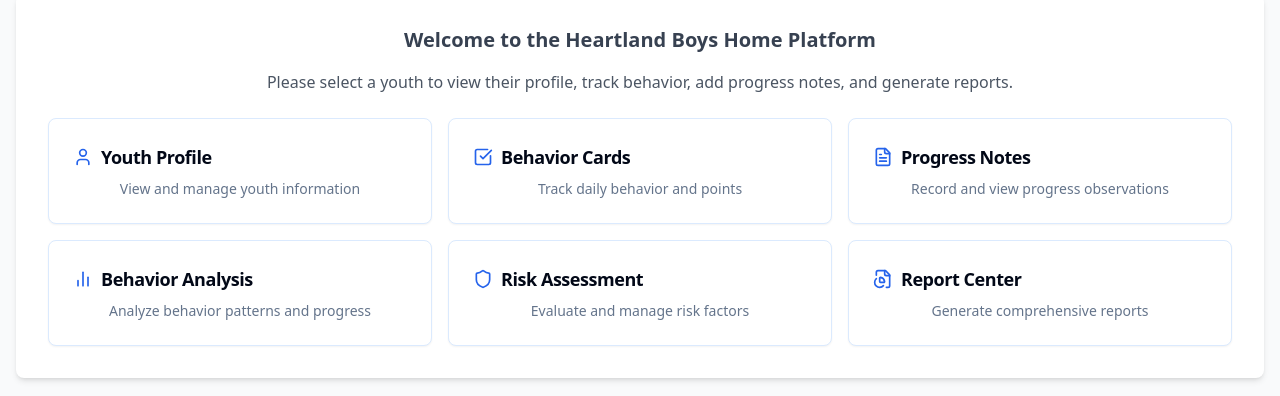
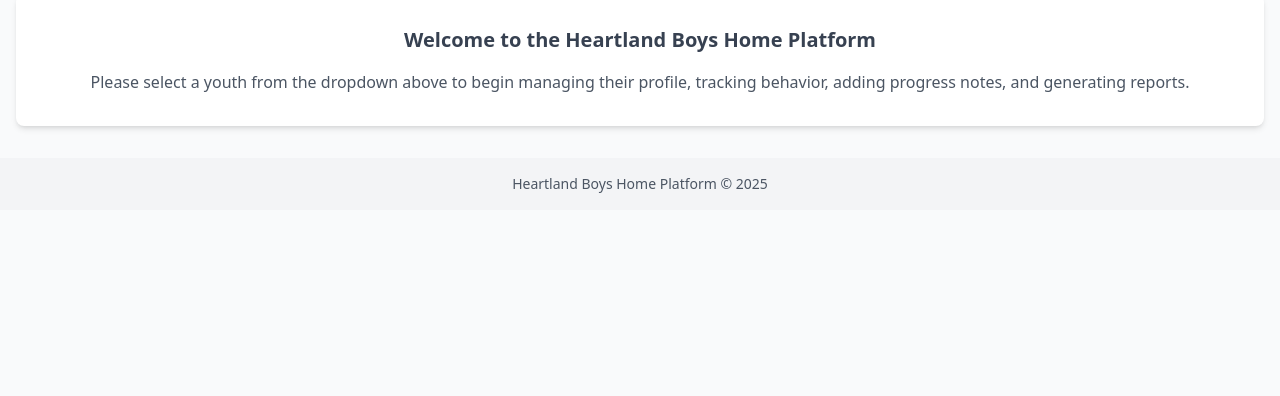
Before and after one commit to Strongman1380/Heartland-Care-Compass, a React (Vite) app: page / in a window 1280 px wide. Shown: the part 250-646 px from the top of the page. Built offline with nearby package versions, Linux system fonts and the light colour scheme; no server answers; the database is empty.

Commit message:
Remove useless OCR text

```diff
--- a/src/pages/Index.tsx
+++ b/src/pages/Index.tsx
@@ -10,7 +10,6 @@ import { ProgressNotes } from "@/components/notes/ProgressNotes";
 import { BehaviorAnalysis } from "@/components/analysis/BehaviorAnalysis";
 import { RiskAssessment } from "@/components/assessment/RiskAssessment";
 import { ReportCenter } from "@/components/reports/ReportCenter";
-import { Card, CardContent, CardDescription, CardHeader, CardTitle } from "@/components/ui/card";
 import { User, CheckSquare, FileText, BarChart2, Shield, FileChartPie } from "lucide-react";
 
 const Index = () => {
@@ -19,16 +18,6 @@ const Index = () => {
 
   // This is a placeholder for youth data until actual youth is selected
   const placeholderYouth = selectedYouthId ? { id: selectedYouthId } : null;
-
-  // Handle tab card click
-  const handleCardClick = (tabValue: string) => {
-    if (selectedYouthId) {
-      setSelectedTab(tabValue);
-    } else {
-      // If no youth is selected, show a message instead of changing tabs
-      alert("Please select a youth first before accessing this feature.");
-    }
-  };
 
   return (
     <div className="min-h-screen bg-gray-50">
@@ -111,99 +100,7 @@ const Index = () => {
         ) : (
           <div className="bg-white p-8 rounded-lg shadow-md text-center">
             <h2 className="text-xl font-semibold text-gray-700 mb-4">Welcome to the Heartland Boys Home Platform</h2>
-            <p className="text-gray-600 mb-6">Please select a youth to view their profile, track behavior, add progress notes, and generate reports.</p>
-            <div className="grid grid-cols-1 sm:grid-cols-2 md:grid-cols-3 gap-4">
-              {/* Module Cards with Icons - Now Actionable */}
-              <Card
-                className="hover:shadow-md transition-shadow cursor-pointer border-blue-100 hover:border-blue-300"
-                onClick={() => handleCardClick("profile")}
-              >
-                <CardHeader className="pb-2">
-                  <div className="flex items-center gap-2">
-                    <User className="h-5 w-5 text-blue-600" />
-                    <CardTitle className="text-lg">Youth Profile</CardTitle>
-                  </div>
-                </CardHeader>
-                <CardContent>
-                  <CardDescription>View and manage youth information</CardDescription>
-                </CardContent>
-              </Card>
-
-              <Card
-                className="hover:shadow-md transition-shadow cursor-pointer border-blue-100 hover:border-blue-300"
-                onClick={() => handleCardClick("behavior")}
-              >
-                <CardHeader className="pb-2">
-                  <div className="flex items-center gap-2">
-                    <CheckSquare className="h-5 w-5 text-blue-600" />
-                    <CardTitle className="text-lg">Behavior Cards</CardTitle>
-                  </div>
-                </CardHeader>
-                <CardContent>
-                  <CardDescription>Track daily behavior and points</CardDescription>
-                </CardContent>
-              </Card>
-
-              <Card
-                className="hover:shadow-md transition-shadow cursor-pointer border-blue-100 hover:border-blue-300"
-                onClick={() => handleCardClick("notes")}
-              >
-                <CardHeader className="pb-2">
-                  <div className="flex items-center gap-2">
-                    <FileText className="h-5 w-5 text-blue-600" />
-                    <CardTitle className="text-lg">Progress Notes</CardTitle>
-                  </div>
-                </CardHeader>
-                <CardContent>
-                  <CardDescription>Record and view progress observations</CardDescription>
-                </CardContent>
-              </Card>
-
-              <Card
-                className="hover:shadow-md transition-shadow cursor-pointer border-blue-100 hover:border-blue-300"
-                onClick={() => handleCardClick("analysis")}
-              >
-                <CardHeader className="pb-2">
-                  <div className="flex items-center gap-2">
-                    <BarChart2 className="h-5 w-5 text-blue-600" />
-                    <CardTitle className="text-lg">Behavior Analysis</CardTitle>
-                  </div>
-                </CardHeader>
-                <CardContent>
-                  <CardDescription>Analyze behavior patterns and progress</CardDescription>
-                </CardContent>
-              </Card>
-
-              <Card
-                className="hover:shadow-md transition-shadow cursor-pointer border-blue-100 hover:border-blue-300"
-                onClick={() => handleCardClick("assessment")}
-              >
-                <CardHeader className="pb-2">
-                  <div className="flex items-center gap-2">
-                    <Shield className="h-5 w-5 text-blue-600" />
-                    <CardTitle className="text-lg">Risk Assessment</CardTitle>
-                  </div>
-                </CardHeader>
-                <CardContent>
-                  <CardDescription>Evaluate and manage risk factors</CardDescription>
-                </CardContent>
-              </Card>
-
-              <Card
-                className="hover:shadow-md transition-shadow cursor-pointer border-blue-100 hover:border-blue-300"
-                onClick={() => handleCardClick("reports")}
-              >
-                <CardHeader className="pb-2">
-                  <div className="flex items-center gap-2">
-                    <FileChartPie className="h-5 w-5 text-blue-600" />
-                    <CardTitle className="text-lg">Report Center</CardTitle>
-                  </div>
-                </CardHeader>
-                <CardContent>
-                  <CardDescription>Generate comprehensive reports</CardDescription>
-                </CardContent>
-              </Card>
-            </div>
+            <p className="text-gray-600">Please select a youth from the dropdown above to begin managing their profile, tracking behavior, adding progress notes, and generating reports.</p>
           </div>
         )}
       </main>
```
